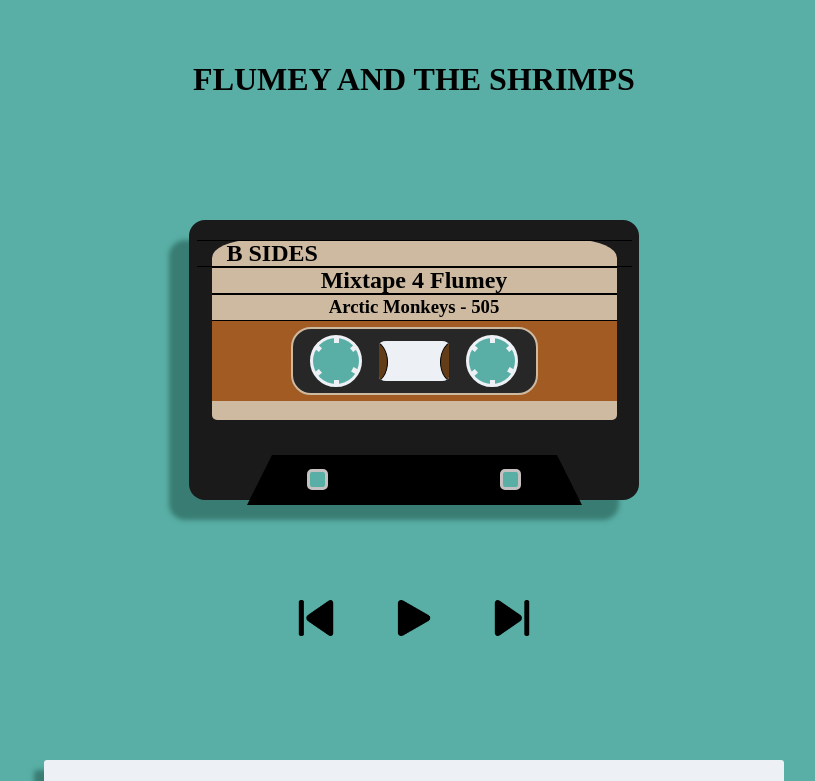
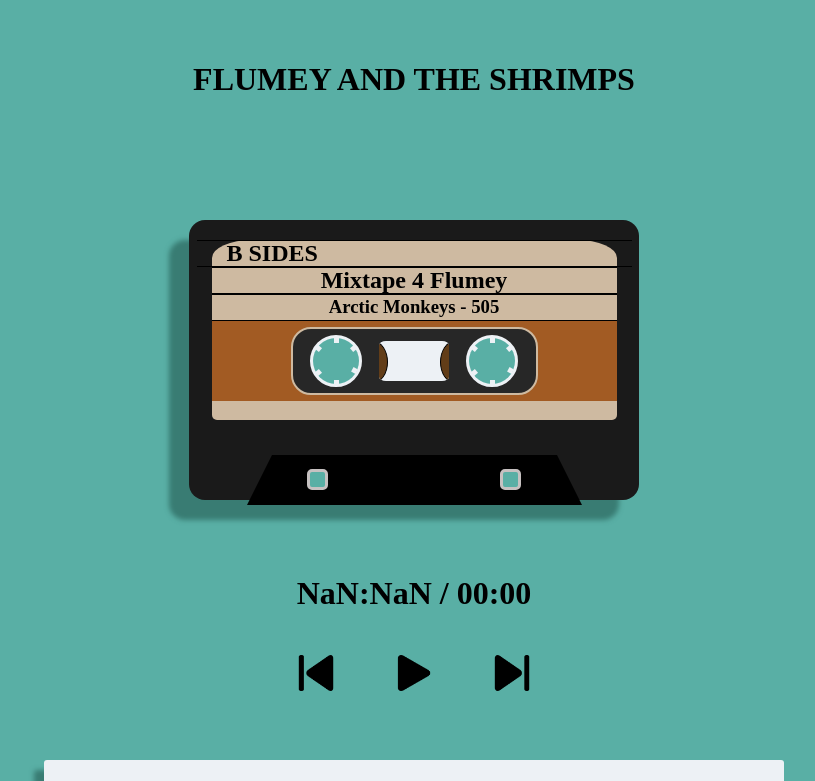
Before and after one commit to joshuabarua/mixtape_app, a React (Vite) app in the folder mixtape-react/: page / in a window 1280 px wide. Shown: the top 781 px of the page, without its empty margins (226-1041 px from the left). Built offline with nearby package versions, Linux system fonts and the light colour scheme; a web font is replaced by a local one.

Commit message:
Add seconds and total song time

```diff
--- a/mixtape-react/src/App.jsx
+++ b/mixtape-react/src/App.jsx
@@ -115,8 +115,8 @@ const App = () => {
 	const [isPlaying, setIsPlaying] = useState(false);
 	const [currentTrackTitle, setCurrentTrackTitle] = useState();
 	const [currentIndex, setCurrentIndex] = useState(0);
-	const [duration, setDuration] = useState();
-	const [currentTime, setCurrentTime] = useState(0);
+	const [duration, setDuration] = useState(0);
+	const [currentTime, setCurrentTime] = useState();
 
 	const handlePlay = () => {
 		setIsPlaying(false);
@@ -137,13 +137,18 @@ const App = () => {
 		});
 	};
 
+	const formatTime = (seconds) => {
+		const pad = (num) => (num < 10 ? `0${num}` : num);
+		const minutes = Math.floor(seconds / 60);
+		const secondsLeft = Math.floor(seconds % 60);
+		return `${pad(minutes)}:${pad(secondsLeft)}`;
+	};
+
 	useEffect(() => {
-		console.log(currentTime && currentTime.playedSeconds.toFixed(0));
-		if (currentTime && currentTime.playedSeconds.toFixed(0) == duration - 2) {
+		if (currentTime && currentTime.playedSeconds.toFixed(0) == duration - 1) {
 			setCurrentIndex((prevIndex) => (prevIndex + 1) % playlistArr.length);
 		}
 		setCurrentTrackTitle(songNames[currentIndex]);
-		console.log(currentIndex);
 	}, [currentIndex, currentTime]);
 
 	return (
@@ -214,6 +219,9 @@ const App = () => {
 						</div>
 					</div>
 					<div className='infoControlContainer'>
+						<p>
+							{formatTime(currentTime && currentTime.playedSeconds.toFixed(0))} / {formatTime(duration)}
+						</p>
 						<div className='playOptions'>
 							<button id='prevButton' onClick={prevTrack}>
 								<img id='backArrow' src='/previous.png' alt='Previous' />
```
